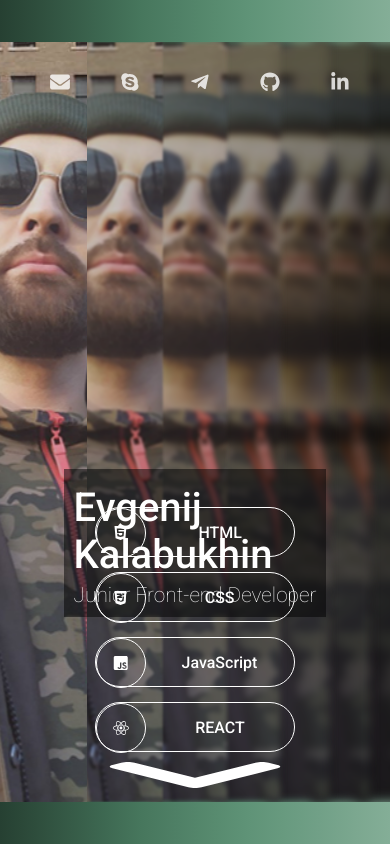
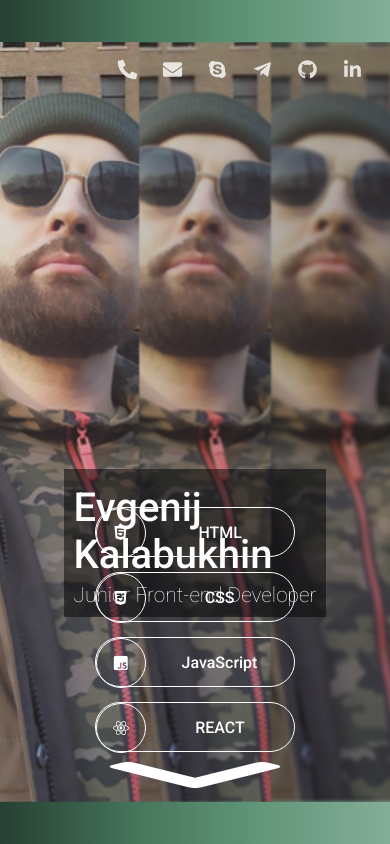
Before and after one commit to EK-machine/promo, a React (Create React App) app: page / in a window 390 px wide. Built offline with nearby package versions, Linux system fonts and the light colour scheme.

Commit message:
made sidebar and header responsive

```diff
--- a/src/components/contactbuttons.css
+++ b/src/components/contactbuttons.css
@@ -32,3 +32,75 @@
   opacity: 1;
   transition: transform 0.2s ease-in-out, opacity 0.2s ease-in-out;
 }
+
+@media only screen and (max-width: 665px) {
+  .contacts__list {
+    width: 390px;
+  }
+
+  .contacts__link {
+    font-size: 36px;
+    min-height: 55px;
+    min-width: 55px;
+  }
+}
+
+@media only screen and (max-width: 635px) {
+  .contacts__list {
+    width: 360px;
+  }
+
+  .contacts__link {
+    font-size: 36px;
+    min-height: 50px;
+    min-width: 50px;
+  }
+}
+
+@media only screen and (max-width: 605px) {
+  .contacts__list {
+    width: 330px;
+  }
+
+  .contacts__link {
+    font-size: 36px;
+    min-height: 45px;
+    min-width: 45px;
+  }
+}
+
+@media only screen and (max-width: 575px) {
+  .contacts__list {
+    width: 300px;
+  }
+
+  .contacts__link {
+    font-size: 36px;
+    min-height: 40px;
+    min-width: 40px;
+  }
+}
+
+@media only screen and (max-width: 575px) {
+  .contacts__list {
+    width: 270px;
+  }
+
+  .contacts__link {
+    font-size: 35px;
+    min-height: 35px;
+    min-width: 35px;
+  }
+}
+
+@media only screen and (max-width: 344px) {
+  .contacts__list {
+    width: 240px;
+  }
+
+  .contacts__link {
+    font-size: 30px;
+    min-height: 30px;
+    min-width: 30px;
+  }
+}
--- a/src/components/header.css
+++ b/src/components/header.css
@@ -100,3 +100,37 @@
   display: flex;
   justify-content: flex-end;
 }
+
+@media only screen and (max-width: 510px) {
+  .header__name {
+    font-size: 1.2em;
+  }
+}
+
+@media only screen and (max-width: 480px) {
+  .header__avatar-container {
+    margin-right: 5px;
+  }
+
+  .header__name {
+    font-size: 1em;
+  }
+}
+
+@media only screen and (max-width: 450px) {
+  .header__name {
+    display: none;
+  }
+}
+
+@media only screen and (max-width: 370px) {
+  .header__container {
+    padding: 5px 5px;
+  }
+}
+
+@media only screen and (max-width: 344px) {
+  .header__avatar-container {
+    width: 46px;
+  }
+}
--- a/src/components/sidebar.css
+++ b/src/components/sidebar.css
@@ -91,3 +91,19 @@
   min-width: 50px;
   height: 50px;
 }
+
+@media only screen and (max-width: 530px) {
+  .sidebar__is-open {
+    width: 140px;
+  }
+}
+
+@media only screen and (max-width: 420px) {
+  .sidebar__is-open {
+    width: 50px;
+  }
+
+  .sidebar__toggle {
+    display: none;
+  }
+}
--- a/src/pages/startpage.css
+++ b/src/pages/startpage.css
@@ -308,12 +308,6 @@
   }
 }
 
-/* 1220px
-992px
-768px
-480px
-320px */
-
 @media only screen and (max-width: 1220px) {
   .startpage__bio-name {
     font-size: 3.9rem;
@@ -372,6 +366,28 @@
 }
 
 @media only screen and (max-width: 480px) {
+  .startpage__background-4,
+  .startpage__background-5,
+  .startpage__background-6,
+  .startpage__background-7 {
+    display: none;
+  }
+
+  .startpage__background-1 {
+    left: -2%;
+    width: 37%;
+  }
+
+  .startpage__background-2 {
+    left: 33%;
+    width: 37%;
+  }
+
+  .startpage__background-3 {
+    left: 66%;
+    width: 37%;
+  }
+
   .startpage__bio-container {
     bottom: 180px;
     left: 0;
```
